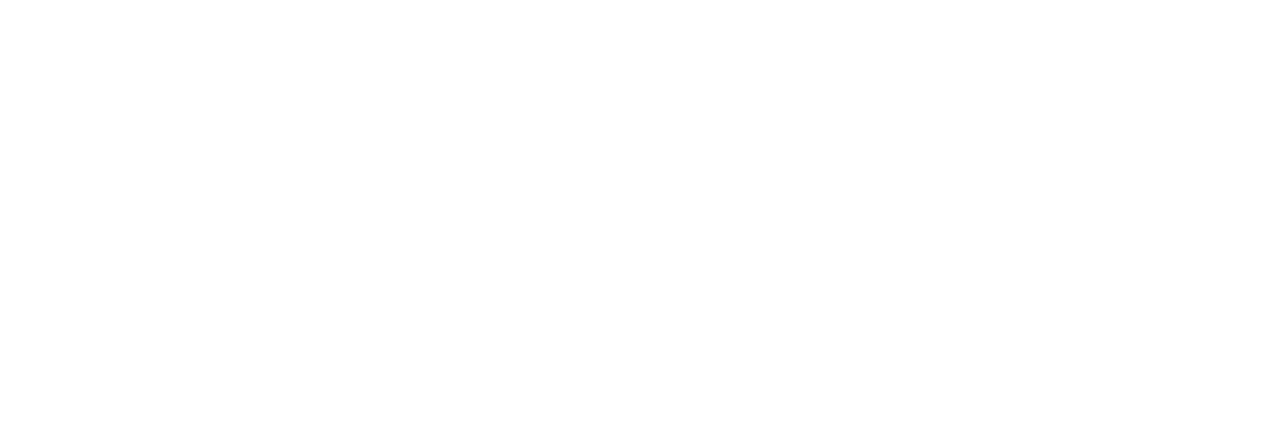
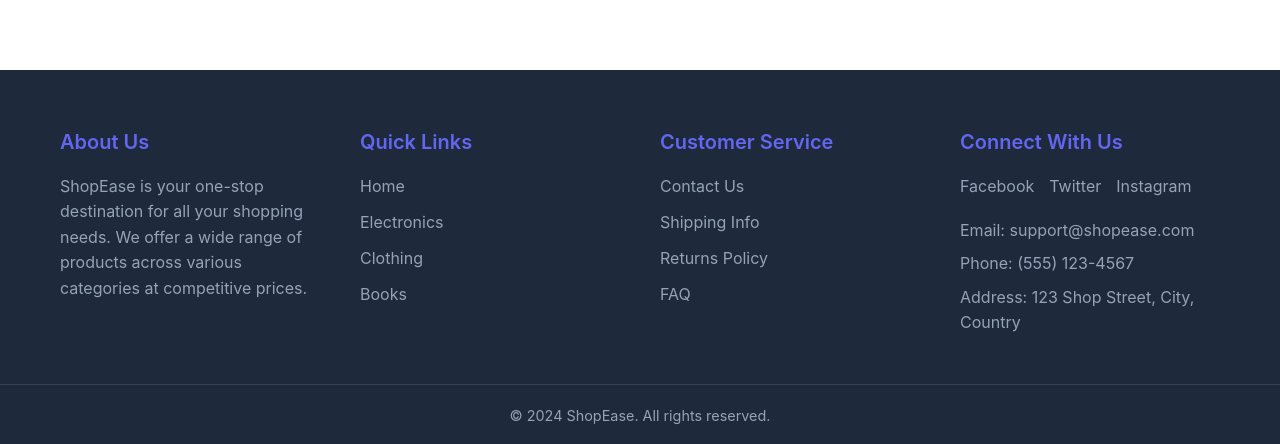
Before and after one commit to IT21161674/SQA_Assignment, a React (Create React App) app in the folder frontend/: page /admin in a window 1280 px wide. Shown: the part 792-1236 px from the top of the page. Before the commit the page ends 802 px from the top, so only its background shows below. Built offline with nearby package versions, Linux system fonts and the light colour scheme; no server answers.

Commit message:
Footer added

```diff
--- a/frontend/src/App.js
+++ b/frontend/src/App.js
@@ -3,6 +3,7 @@
 import Home from './components/Home';
 import CategoryPage from './components/CategoryPage';
 import Admin from './components/Admin';
+import Footer from './components/Footer';
 import './App.css';
 
 function App() {
@@ -18,6 +19,7 @@
           <Route path="/category/:categoryId" element={<CategoryPage />} />
           <Route path="/admin" element={<Admin />} />
         </Routes>
+        <Footer />
       </div>
     </Router>
   );
--- /dev/null
+++ b/frontend/src/components/Footer.css
@@ -0,0 +1,104 @@
+.footer {
+  background-color: #1e293b;
+  color: white;
+  padding: 60px 0 20px;
+  margin-top: 60px;
+}
+
+.footer-content {
+  max-width: 1200px;
+  margin: 0 auto;
+  padding: 0 20px;
+  display: grid;
+  grid-template-columns: repeat(4, 1fr);
+  gap: 40px;
+}
+
+.footer-section h3 {
+  color: #6366f1;
+  font-size: 1.25rem;
+  margin-bottom: 20px;
+}
+
+.footer-section p {
+  color: #94a3b8;
+  line-height: 1.6;
+  margin-bottom: 15px;
+}
+
+.footer-section ul {
+  list-style: none;
+  padding: 0;
+  margin: 0;
+}
+
+.footer-section ul li {
+  margin-bottom: 12px;
+}
+
+.footer-section ul li a {
+  color: #94a3b8;
+  text-decoration: none;
+  transition: color 0.3s ease;
+}
+
+.footer-section ul li a:hover {
+  color: #6366f1;
+}
+
+.social-links {
+  display: flex;
+  gap: 15px;
+  margin-bottom: 20px;
+}
+
+.social-links a {
+  color: #94a3b8;
+  text-decoration: none;
+  transition: color 0.3s ease;
+}
+
+.social-links a:hover {
+  color: #6366f1;
+}
+
+.contact-info p {
+  color: #94a3b8;
+  margin-bottom: 8px;
+}
+
+.footer-bottom {
+  text-align: center;
+  margin-top: 40px;
+  padding-top: 20px;
+  border-top: 1px solid #334155;
+}
+
+.footer-bottom p {
+  color: #94a3b8;
+  font-size: 0.9rem;
+}
+
+@media (max-width: 1024px) {
+  .footer-content {
+    grid-template-columns: repeat(2, 1fr);
+  }
+}
+
+@media (max-width: 768px) {
+  .footer-content {
+    grid-template-columns: 1fr;
+  }
+
+  .footer {
+    padding: 40px 0 20px;
+  }
+
+  .footer-section {
+    text-align: center;
+  }
+
+  .social-links {
+    justify-content: center;
+  }
+}
--- /dev/null
+++ b/frontend/src/components/Footer.js
@@ -0,0 +1,56 @@
+import React from 'react';
+import { Link } from 'react-router-dom';
+import './Footer.css';
+
+const Footer = () => {
+  return (
+    <footer className="footer">
+      <div className="footer-content">
+        <div className="footer-section">
+          <h3>About Us</h3>
+          <p>ShopEase is your one-stop destination for all your shopping needs. We offer a wide range of products across various categories at competitive prices.</p>
+        </div>
+
+        <div className="footer-section">
+          <h3>Quick Links</h3>
+          <ul>
+            <li><Link to="/">Home</Link></li>
+            <li><Link to="/category/Electronics">Electronics</Link></li>
+            <li><Link to="/category/Clothing">Clothing</Link></li>
+            <li><Link to="/category/Books">Books</Link></li>
+          </ul>
+        </div>
+
+        <div className="footer-section">
+          <h3>Customer Service</h3>
+          <ul>
+            <li><Link to="/contact">Contact Us</Link></li>
+            <li><Link to="/shipping">Shipping Info</Link></li>
+            <li><Link to="/returns">Returns Policy</Link></li>
+            <li><Link to="/faq">FAQ</Link></li>
+          </ul>
+        </div>
+
+        <div className="footer-section">
+          <h3>Connect With Us</h3>
+          <div className="social-links">
+            <a href="https://facebook.com" target="_blank" rel="noopener noreferrer">Facebook</a>
+            <a href="https://twitter.com" target="_blank" rel="noopener noreferrer">Twitter</a>
+            <a href="https://instagram.com" target="_blank" rel="noopener noreferrer">Instagram</a>
+          </div>
+          <div className="contact-info">
+            <p>Email: support@shopease.com</p>
+            <p>Phone: (555) 123-4567</p>
+            <p>Address: 123 Shop Street, City, Country</p>
+          </div>
+        </div>
+      </div>
+
+      <div className="footer-bottom">
+        <p>&copy; 2024 ShopEase. All rights reserved.</p>
+      </div>
+    </footer>
+  );
+};
+
+export default Footer;
```
